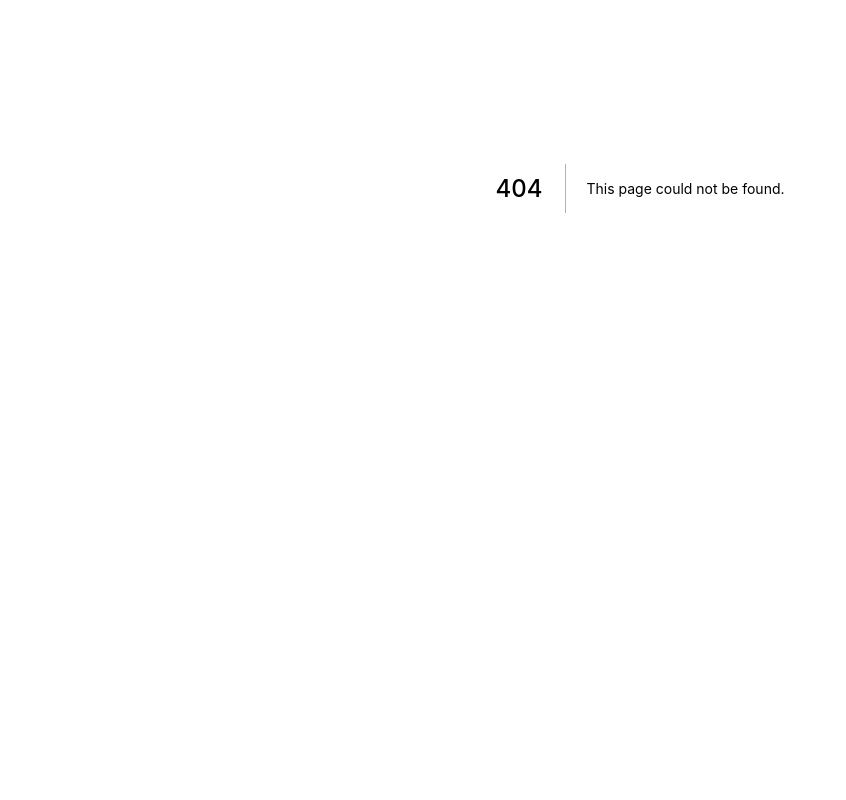
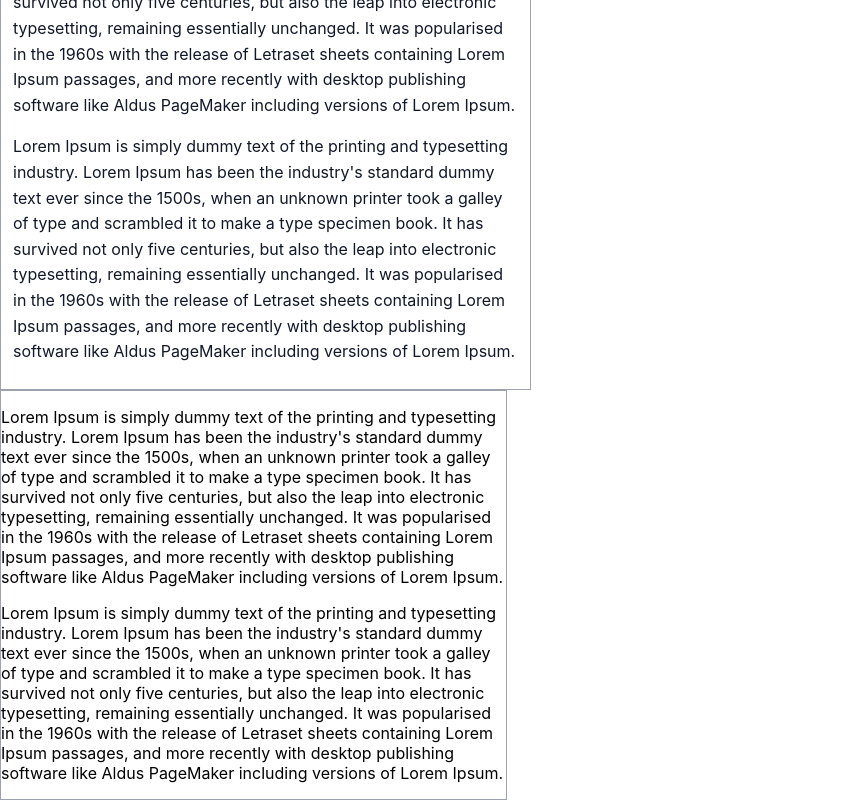
Before and after one commit to pom421/techlog, a Next.js app: page /post-page in a window 1280 px wide. Before the commit this address had no page. Shown: the part 212-1012 px from the top of the page, without its empty margins (0-846 px from the left). Before the commit the page ends 800 px from the top, so only its background shows below. Built offline with nearby package versions, Linux system fonts and the light colour scheme.

Commit message:
feat: add fake post page

```diff
--- a/components/Post.jsx
+++ b/components/Post.jsx
@@ -1,28 +1,184 @@
 import React from "react"
 import Image from "next/image"
+import styled from "styled-components"
+
+const palette = {
+  white: "#FFF",
+  black: "#000",
+  gray: {
+    50: "#F9FAFB",
+    100: "#F3F4F6",
+    200: "#E5E7EB",
+    300: "#D1D5DB",
+    400: "#9CA3AF",
+    500: "#6B7280",
+    600: "#4B5563",
+    700: "#374151",
+    800: "#1F2937",
+    900: "#111827",
+  },
+  red: {
+    50: "#FEF2F2",
+    100: "#FEE2E2",
+    200: "#FECACA",
+    300: "#FCA5A5",
+    400: "#F87171",
+    500: "#EF4444",
+    600: "#DC2626",
+    700: "#B91C1C",
+    800: "#991B1B",
+    900: "#7F1D1D",
+  },
+  yellow: {
+    50: "#FFFBEB",
+    100: "#FEF3C7",
+    200: "#FDE68A",
+    300: "#FCD34D",
+    400: "#FBBF24",
+    500: "#F59E0B",
+    600: "#D97706",
+    700: "#B45309",
+    800: "#92400E",
+    900: "#78350F",
+  },
+  green: {
+    50: "#ECFDF5",
+    100: "#D1FAE5",
+    200: "#A7F3D0",
+    300: "#6EE7B7",
+    400: "#34D399",
+    500: "#10B981",
+    600: "#059669",
+    700: "#047857",
+    800: "#065F46",
+    900: "#064E3B",
+  },
+  blue: {
+    50: "#EFF6FF",
+    100: "#DBEAFE",
+    200: "#BFDBFE",
+    300: "#93C5FD",
+    400: "#60A5FA",
+    500: "#3B82F6",
+    600: "#2563EB",
+    700: "#1D4ED8",
+    800: "#1E40AF",
+    900: "#1E3A8A",
+  },
+  indigo: {
+    50: "#EEF2FF",
+    100: "#E0E7FF",
+    200: "#C7D2FE",
+    300: "#A5B4FC",
+    400: "#818CF8",
+    500: "#6366F1",
+    600: "#4F46E5",
+    700: "#4338CA",
+    800: "#3730A3",
+    900: "#312E81",
+  },
+  purple: {
+    50: "#F5F3FF",
+    100: "#EDE9FE",
+    200: "#DDD6FE",
+    300: "#C4B5FD",
+    400: "#A78BFA",
+    500: "#8B5CF6",
+    600: "#7C3AED",
+    700: "#6D28D9",
+    800: "#5B21B6",
+    900: "#4C1D95",
+  },
+  pink: {
+    50: "#FDF2F8",
+    100: "#FCE7F3",
+    200: "#FBCFE8",
+    300: "#F9A8D4",
+    400: "#F472B6",
+    500: "#EC4899",
+    600: "#DB2777",
+    700: "#BE185D",
+    800: "#9D174D",
+    900: "#831843",
+  },
+}
+
+const theme = {
+  spacing: {
+    1: "4px",
+    2: "8px",
+    3: "12px",
+    4: "16px",
+    5: "24px",
+    6: "32px",
+    7: "48px",
+    8: "64px",
+    9: "96px",
+  },
+  colors: {
+    secondary: palette.green[400],
+    primary: palette.blue[600],
+    warning: palette.red[800],
+    neutral: palette.gray[400],
+    text: palette.gray[900],
+  },
+}
+
+const Article = styled.article`
+  border: 1px solid ${theme.colors.neutral};
+  padding: ${theme.spacing[2]} ${theme.spacing[3]};
+  color: ${theme.colors.text};
+  hyphens: auto;
+  line-height: 1.6rem;
+  max-width: 50ch;
+`
 
 export default function Post(props) {
   return (
-    <article>
+    <>
+      <Article>
         <h2>Comment installer Next.js sous Mac OS (the easy way) ?</h2>
 
         <p>
           Lorem Ipsum is simply dummy text of the printing and typesetting industry. Lorem Ipsum has been the industry's
-        standard dummy text ever since the 1500s, when an unknown printer took a galley of type and scrambled it to make
-        a type specimen book. It has survived not only five centuries, but also the leap into electronic typesetting,
-        remaining essentially unchanged. It was popularised in the 1960s with the release of Letraset sheets containing
-        Lorem Ipsum passages, and more recently with desktop publishing software like Aldus PageMaker including versions
-        of Lorem Ipsum.
+          standard dummy text ever since the 1500s, when an unknown printer took a galley of type and scrambled it to
+          make a type specimen book. It has survived not only five centuries, but also the leap into electronic
+          typesetting, remaining essentially unchanged. It was popularised in the 1960s with the release of Letraset
+          sheets containing Lorem Ipsum passages, and more recently with desktop publishing software like Aldus
+          PageMaker including versions of Lorem Ipsum.
         </p>
 
         <p>
           Lorem Ipsum is simply dummy text of the printing and typesetting industry. Lorem Ipsum has been the industry's
-        standard dummy text ever since the 1500s, when an unknown printer took a galley of type and scrambled it to make
-        a type specimen book. It has survived not only five centuries, but also the leap into electronic typesetting,
-        remaining essentially unchanged. It was popularised in the 1960s with the release of Letraset sheets containing
-        Lorem Ipsum passages, and more recently with desktop publishing software like Aldus PageMaker including versions
-        of Lorem Ipsum.
+          standard dummy text ever since the 1500s, when an unknown printer took a galley of type and scrambled it to
+          make a type specimen book. It has survived not only five centuries, but also the leap into electronic
+          typesetting, remaining essentially unchanged. It was popularised in the 1960s with the release of Letraset
+          sheets containing Lorem Ipsum passages, and more recently with desktop publishing software like Aldus
+          PageMaker including versions of Lorem Ipsum.
+        </p>
+      </Article>
+
+      <div style={{ maxWidth: "50ch", border: `1px solid ${theme.colors.neutral}` }}>
+        <article className="">
+          <p>
+            Lorem Ipsum is simply dummy text of the printing and typesetting industry. Lorem Ipsum has been the
+            industry's standard dummy text ever since the 1500s, when an unknown printer took a galley of type and
+            scrambled it to make a type specimen book. It has survived not only five centuries, but also the leap into
+            electronic typesetting, remaining essentially unchanged. It was popularised in the 1960s with the release of
+            Letraset sheets containing Lorem Ipsum passages, and more recently with desktop publishing software like
+            Aldus PageMaker including versions of Lorem Ipsum.
+          </p>
+
+          <p>
+            Lorem Ipsum is simply dummy text of the printing and typesetting industry. Lorem Ipsum has been the
+            industry's standard dummy text ever since the 1500s, when an unknown printer took a galley of type and
+            scrambled it to make a type specimen book. It has survived not only five centuries, but also the leap into
+            electronic typesetting, remaining essentially unchanged. It was popularised in the 1960s with the release of
+            Letraset sheets containing Lorem Ipsum passages, and more recently with desktop publishing software like
+            Aldus PageMaker including versions of Lorem Ipsum.
           </p>
         </article>
+      </div>
+    </>
   )
 }
--- a/pages/_app.js
+++ b/pages/_app.js
@@ -1,7 +1,30 @@
-// import '../styles/globals.css'
+import React from "react"
 
-function MyApp({ Component, pageProps }) {
-  return <Component {...pageProps} />
+import { createGlobalStyle, ThemeProvider } from "styled-components"
+
+const GlobalStyle = createGlobalStyle`
+  body {
+    margin: 0;
+    padding: 0;
+    box-sizing: border-box;
+    font-family: -apple-system, Segoe UI, Roboto, Noto Sans, Ubuntu, Cantarell, Helvetica Neue;
+    font-size: 16px;
+  }
+`
+
+const theme = {
+  colors: {
+    primary: "#0070f3",
+  },
 }
 
-export default MyApp
+export default function App({ Component, pageProps }) {
+  return (
+    <>
+      <GlobalStyle />
+      <ThemeProvider theme={theme}>
+        <Component {...pageProps} />
+      </ThemeProvider>
+    </>
+  )
+}
--- /dev/null
+++ b/pages/_document.tsx
@@ -0,0 +1,30 @@
+import Document, { DocumentContext } from 'next/document'
+import { ServerStyleSheet } from 'styled-components'
+
+export default class MyDocument extends Document {
+  static async getInitialProps(ctx: DocumentContext) {
+    const sheet = new ServerStyleSheet()
+    const originalRenderPage = ctx.renderPage
+
+    try {
+      ctx.renderPage = () =>
+        originalRenderPage({
+          enhanceApp: (App) => (props) =>
+            sheet.collectStyles(<App {...props} />),
+        })
+
+      const initialProps = await Document.getInitialProps(ctx)
+      return {
+        ...initialProps,
+        styles: (
+          <>
+            {initialProps.styles}
+            {sheet.getStyleElement()}
+          </>
+        ),
+      }
+    } finally {
+      sheet.seal()
+    }
+  }
+}
--- /dev/null
+++ b/pages/post-page.tsx
@@ -0,0 +1,3 @@
+import Post from "../components/Post"
+
+export default () => <Post />
```
Also changed, not shown: package.json (+9 -2 lines), pages/index.jsx (+13 -1 lines), pages/test.tsx (added, +55 -0 lines), tsconfig.json (added, +25 -0 lines), .babelrc (added), next-env.d.ts (added). Lines whose indentation alone changed are shown as unchanged.
